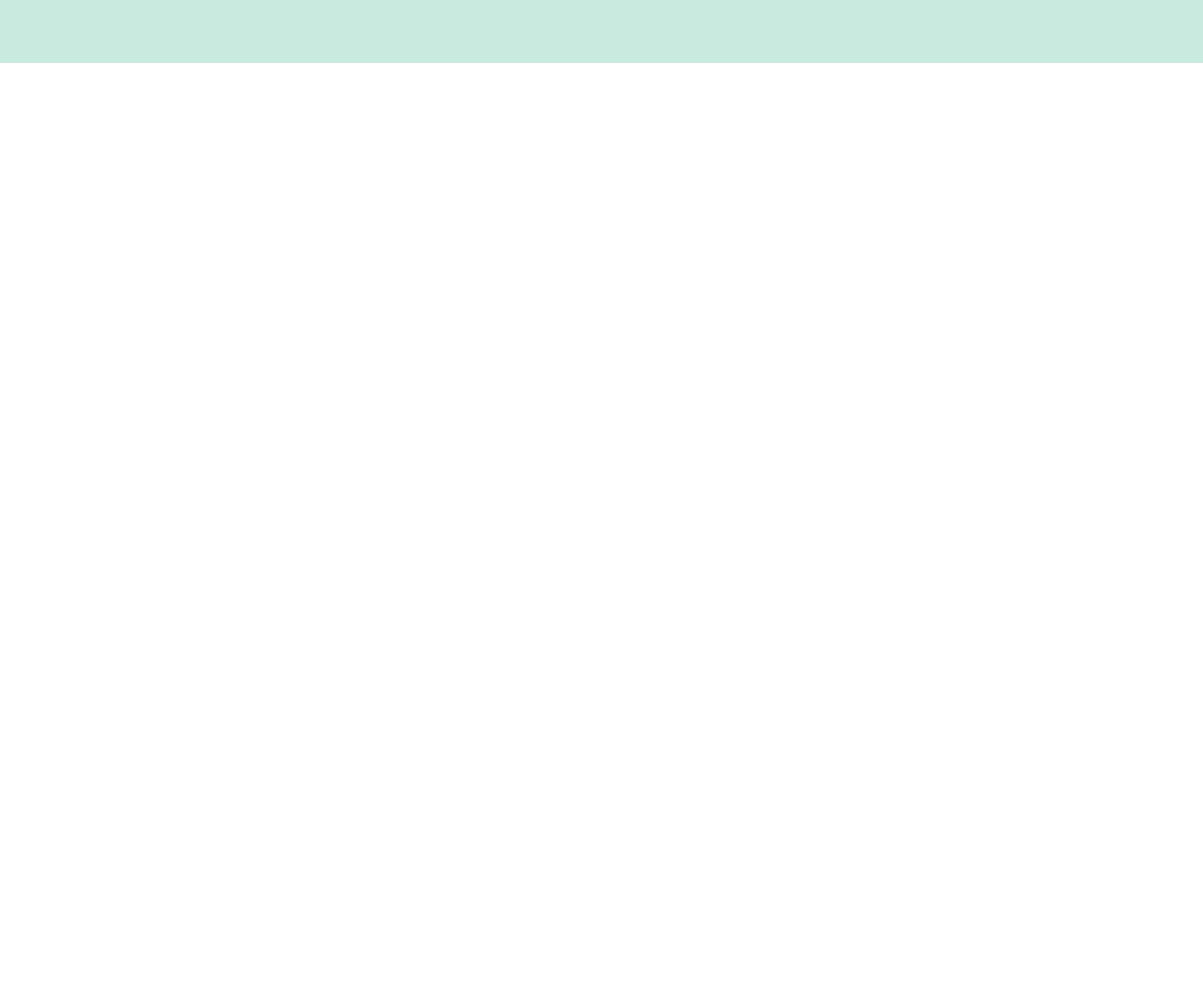
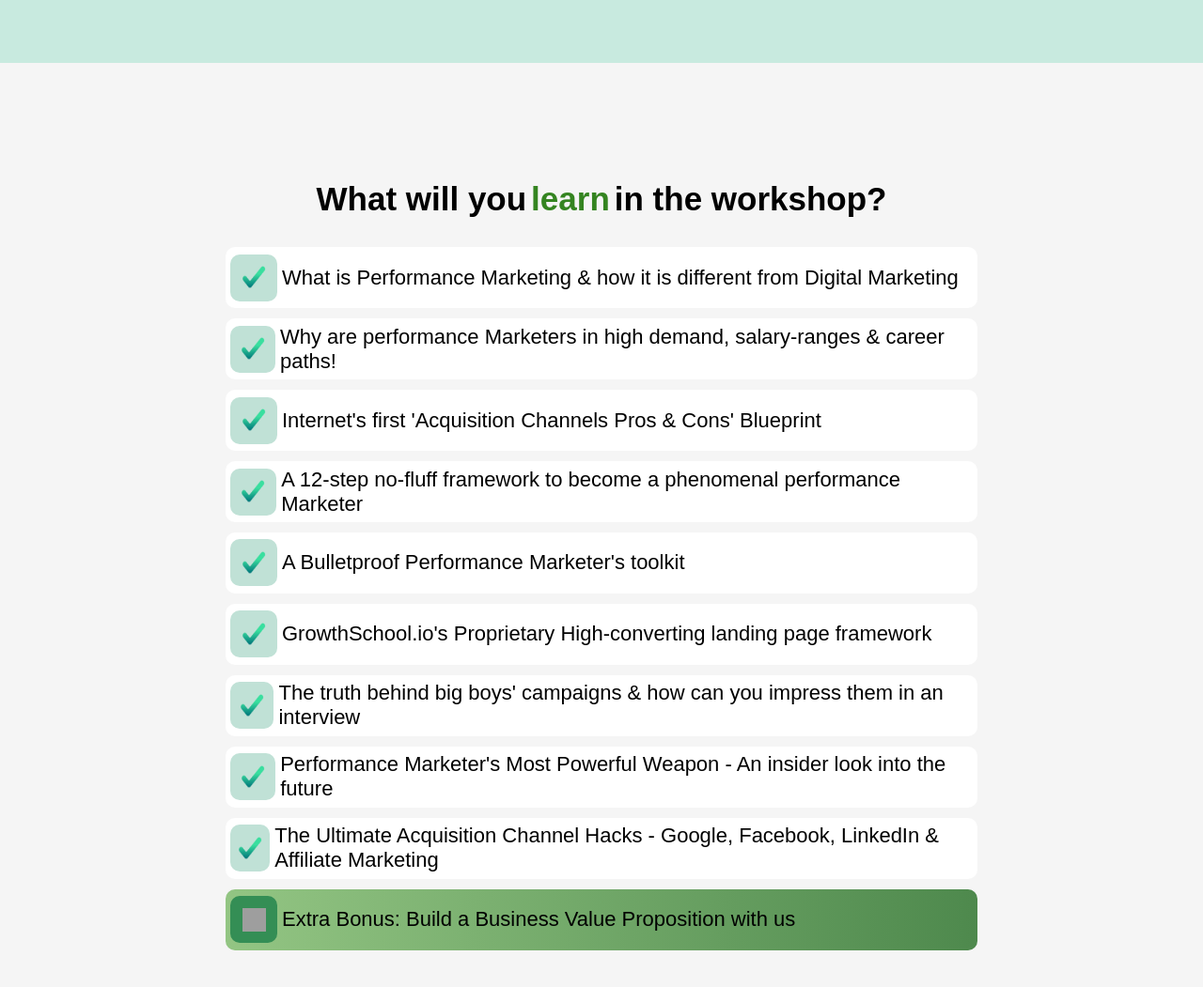
Before and after one commit to siddhantkarale/Task, a plain HTML site: page index.html in a window 1280 px wide. Shown: the part 1116-2167 px from the top of the page at 94% size. Before the commit the page ends 1183 px from the top, so only its background shows below. Drawn offline with Linux system fonts and the light colour scheme; grey boxes are pictures that could not be loaded.

Commit message:
Completed main4

```diff
--- a/index.html
+++ b/index.html
@@ -85,6 +85,67 @@
         <div id="main2">
 
         </div>
+
+        <!-- Third color webpage -->
+        <div id="main3">
+            <div id="main3div">
+                <div id="main3div-content-text">What will you <span style="color: rgb(52, 132, 32); margin-left: 5px; margin-right: 5px;">learn</span> in the workshop?</div>
+
+                <div class="main3div-content">
+                    <div class="logo"><img src="assets/Tickmark.png" alt=""></div>
+                    What is Performance Marketing & how it is different from Digital Marketing
+                </div>
+
+                <div class="main3div-content">
+                    <div class="logo"><img src="assets/Tickmark.png" alt=""></div>
+                    Why are performance Marketers in high demand, salary-ranges & career paths!
+                </div>
+
+                <div class="main3div-content">
+                    <div class="logo"><img src="assets/Tickmark.png" alt=""></div>
+                    Internet's first 'Acquisition Channels Pros & Cons' Blueprint
+                </div>
+
+                <div class="main3div-content">
+                    <div class="logo"><img src="assets/Tickmark.png" alt=""></div>
+                    A 12-step no-fluff framework to become a phenomenal performance Marketer
+                </div>
+
+                <div class="main3div-content">
+                    <div class="logo"><img src="assets/Tickmark.png" alt=""></div>
+                    A Bulletproof Performance Marketer's toolkit
+                </div>
+
+                <div class="main3div-content">
+                    <div class="logo"><img src="assets/Tickmark.png" alt=""></div>
+                    GrowthSchool.io's Proprietary High-converting landing page framework
+                </div>
+
+                <div class="main3div-content">
+                    <div class="logo"><img src="assets/Tickmark.png" alt=""></div>
+                    The truth behind big boys' campaigns & how can you impress them in an interview
+                </div>
+
+                <div class="main3div-content">
+                    <div class="logo"><img src="assets/Tickmark.png" alt=""></div>
+                    Performance Marketer's Most Powerful Weapon - An insider look into the future
+                </div>
+
+                <div class="main3div-content">
+                    <div class="logo"><img src="assets/Tickmark.png" alt=""></div>
+                    The Ultimate Acquisition Channel Hacks - Google, Facebook, LinkedIn & Affiliate Marketing
+                </div>
+
+                <div class="main3div-content" style="background: linear-gradient(to right, #93c583, #4e894d);">
+                    <div class="logo" style="background-color: rgb(52, 142, 85);"><img src="https://assets-global.website-files.com/5fdb2866020c200cd7fd7369/60773c38c6d13d5cb66e784f_Star%201.svg" loading="lazy" alt="icon"></div>
+                    Extra Bonus: Build a Business Value Proposition with us
+                </div>
+
+            </div>
+        </div>
+
+        <!-- Third color webpage -->
+        <div id="main4"></div>
     </div>
 </body>
 
--- a/style.css
+++ b/style.css
@@ -246,7 +246,7 @@
 #right-offer-photo img{
     /* width: 350px;
     height: 250px; */
-    width: 100%; /* Ensure the image fills the container horizontally */
+    width: 100%;
     height: auto;
     border-radius: 20px;
 }
@@ -302,3 +302,439 @@ font-size: 20px;
     padding-top: 60px;
     box-sizing: border-box;
 }
+
+
+
+
+
+
+
+
+
+
+
+
+
+
+
+
+
+
+
+
+
+
+
+
+
+
+
+
+
+
+
+
+
+
+
+
+
+
+
+
+
+
+
+
+
+
+
+
+
+
+
+
+
+
+
+
+
+
+
+
+
+
+
+
+
+
+
+
+
+
+
+
+
+
+
+
+
+
+
+
+
+
+
+
+
+
+
+
+
+
+
+
+
+
+
+
+
+
+
+
+
+
+
+
+
+
+
+
+
+
+
+
+
+
+
+
+
+
+
+
+
+
+
+
+
+
+
+
+
+
+
+
+
+
+
+
+
+
+
+
+
+
+
+
+
+
+
+
+
+
+
+
+
+
+
+
+
+
+
+
+
+
+
+
+
+
+
+
+
+
+
+
+
+
+
+
+
+
+
+
+
+
+
+
+
+
+
+
+
+
+
+
+
+
+
+
+
+
+
+
+
+
+
+
+
+
+
+
+
+
+
+
+
+
+
+
+
+
+
+
+
+
+
+
+
+
+
+
+
+
+
+
+
+
+
+
+
+
+
+
+
+
+
+
+
+
+
+
+
+
+
+
+
+
+
+
+
+
+
+
+
+
+
+
+
+
+
+
+
+
+
+
+
+
+
+
+
+
+
+
+
+
+
+
+
+
+
+
+
+
+
+
+
+
+
+
+
+
+
+
+
+
+
+
+
+
+
+
+
+
+
+
+
+
+
+
+
+
+
+
+
+
+
+
+
+
+
+
+
+
+
+
+
+
+
+
+
+
+
+
+
+
+
+
+
+
+
+
+
+
+
+
+
+
+
+
+
+
+
+
+
+
+
+
+
+
+
+
+
+
+
+
+
+
+
+
+
+#main3{
+    background-color: #f5f5f5;
+    height: 1000px;
+    width: 100%;
+    display: flex;
+    justify-content: center;
+    align-items: center;
+}
+
+.logo img{
+    height: 25px;
+    width: 25px;
+}
+
+.logo{
+    display: flex;
+    flex-direction: row;
+    align-items: center;
+    justify-content: center;
+    background-color: #c0e1d6;
+    height: 50px;
+    width: 50px;
+    border-radius: 10px;
+    margin-right: 5px;
+    margin-left: 5px;
+}
+
+#main3div{
+    display: flex;
+    flex-direction: column;
+    justify-content: center;
+    align-items: center;
+    justify-content: space-around;
+    width: 800px;
+    height: 900px;
+}
+#main3div-content-text{
+    padding-top: 70px;
+    margin-bottom:20px;
+    display: flex;
+    align-items: center;
+    justify-content: center;
+    width: 800px;
+    font-size: 35px;
+    font-weight: bold;
+}
+.main3div-content{
+    display: flex;
+    flex-direction: row;
+    justify-content: flex-start;
+    align-items: center;
+    width: 800px;
+    height: 65px;
+    font-size: 22px;
+    font-weight: 500;
+    background-color: white;
+    border-radius: 10px;
+
+}
```
Also changed, not shown: assets/Tickmark.png (added).
